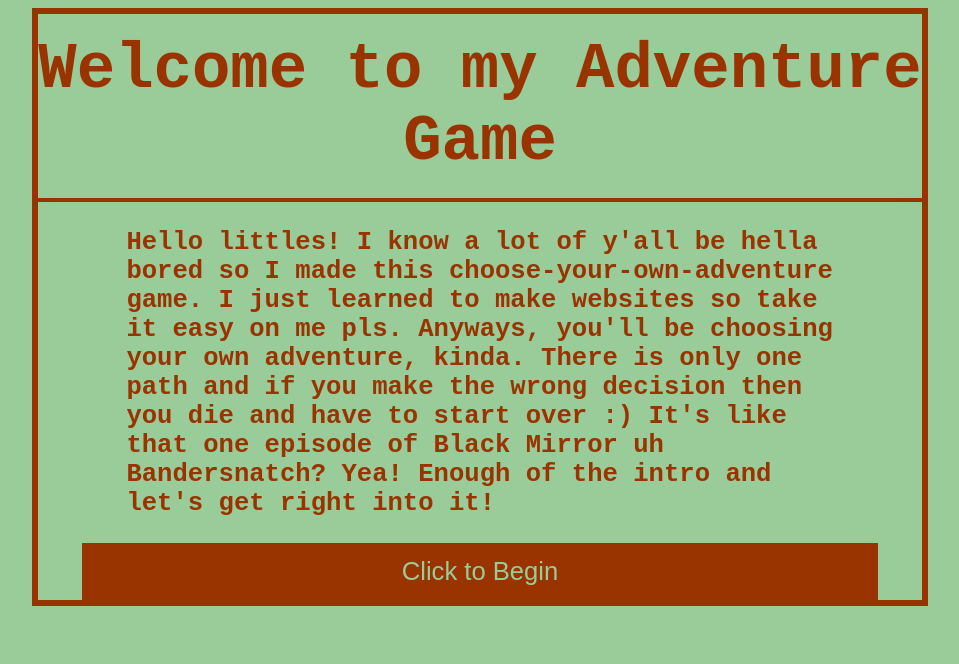
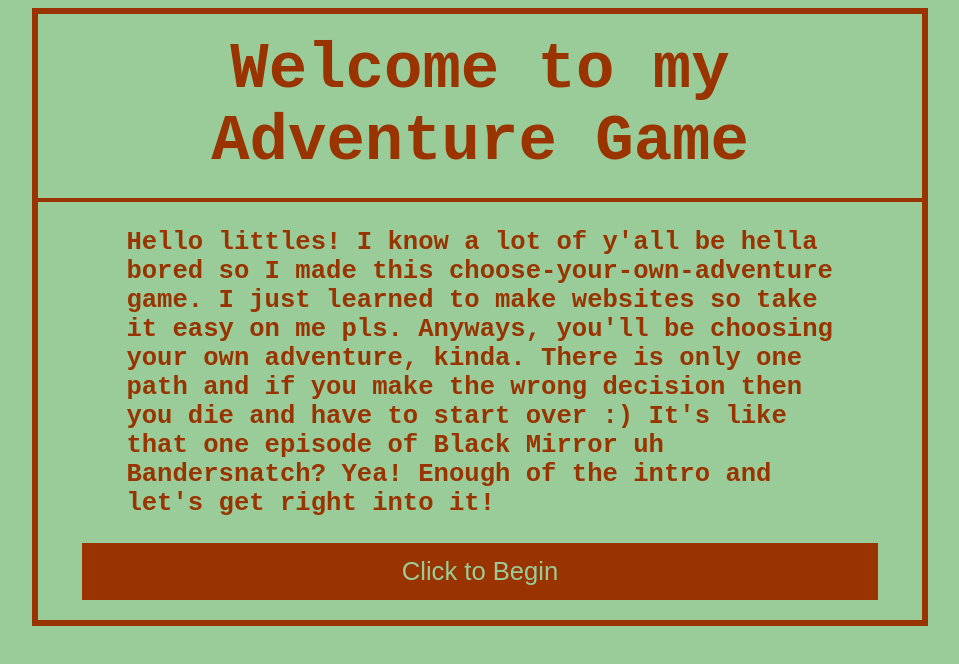
Before and after one commit to aibarrola/Corona-Adventure, a plain HTML site: page index.html in a window 1280 px wide. Shown: the whole page, without its empty margins (160-1119 px from the left). Drawn offline with Linux system fonts and the light colour scheme.

Commit message:
index margin fix

```diff
--- a/css/index.css
+++ b/css/index.css
@@ -30,6 +30,7 @@ hr.style1{
     text-align: center;
     margin-left: auto;
     margin-right: auto;
+    margin-bottom: 20px;
 
   }
 
@@ -43,6 +44,8 @@ hr.style1{
     font-family: monospace;
     margin-top: 20px;
     margin-bottom: 20px;
+    margin-left: 10px;
+    margin-right: 10px;
 }
 
 #intro{
```
